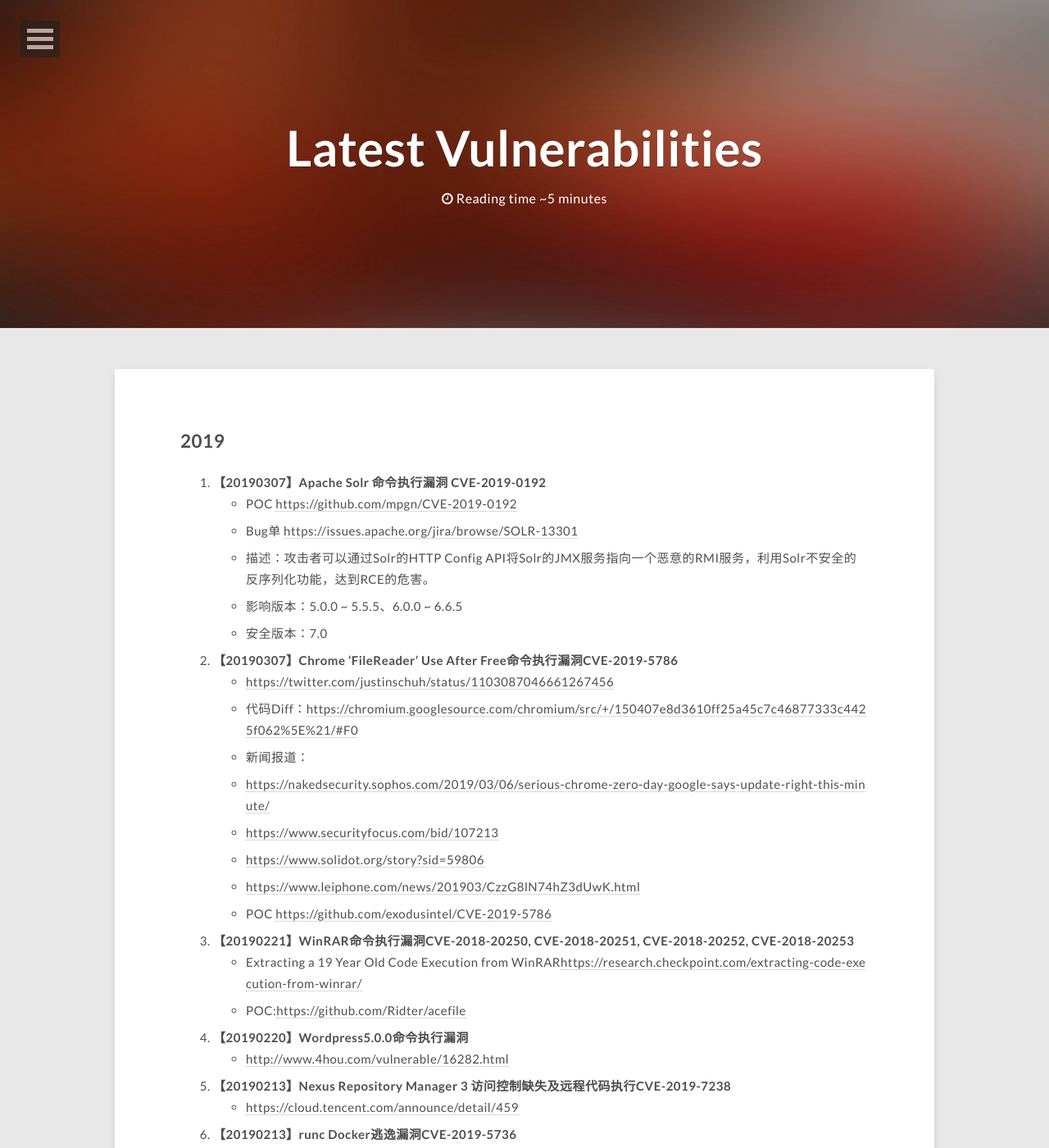
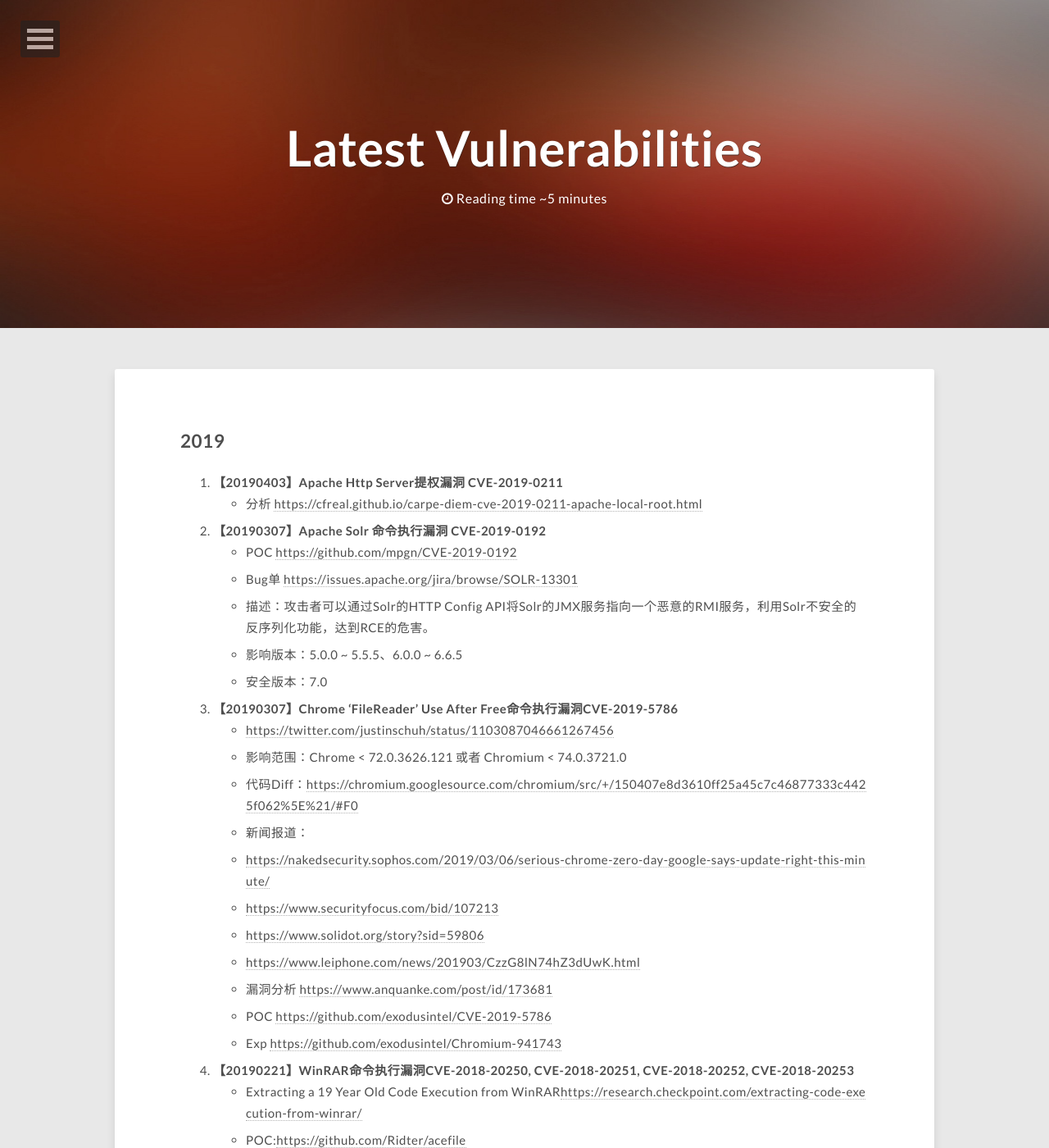
Before and after one commit to kxcode/kxcode.github.io, a Jekyll site: the page built from latest-vulns/index.md, in a window 1280 px wide and 1400 px high. Shown: the whole window at 82% size. Built offline with Jekyll 4.4.1, drawn with Linux system fonts in a browser that asks for light colours; nearby versions of some CDN libraries; comment, search, counter and statistics services are not loaded.

Commit message:
更新漏洞信息

```diff
--- a/latest-vulns/index.md
+++ b/latest-vulns/index.md
@@ -9,6 +9,9 @@ share: true
 
 2019
 ---
+1. **【20190403】Apache Http Server提权漏洞 CVE-2019-0211**
+    - 分析 <https://cfreal.github.io/carpe-diem-cve-2019-0211-apache-local-root.html>
+
 1. **【20190307】Apache Solr 命令执行漏洞 CVE-2019-0192**
     - POC <https://github.com/mpgn/CVE-2019-0192>
     - Bug单 <https://issues.apache.org/jira/browse/SOLR-13301>
@@ -18,13 +21,16 @@ share: true
 
 1. **【20190307】Chrome 'FileReader' Use After Free命令执行漏洞CVE-2019-5786**
     - <https://twitter.com/justinschuh/status/1103087046661267456>
+    - 影响范围：Chrome < 72.0.3626.121 或者 Chromium < 74.0.3721.0
     - 代码Diff：<https://chromium.googlesource.com/chromium/src/+/150407e8d3610ff25a45c7c46877333c4425f062%5E%21/#F0>
     - 新闻报道：
     - <https://nakedsecurity.sophos.com/2019/03/06/serious-chrome-zero-day-google-says-update-right-this-minute/>
     - <https://www.securityfocus.com/bid/107213>
     - <https://www.solidot.org/story?sid=59806>
     - <https://www.leiphone.com/news/201903/CzzG8lN74hZ3dUwK.html>
+    - 漏洞分析 <https://www.anquanke.com/post/id/173681>
     - POC <https://github.com/exodusintel/CVE-2019-5786>
+    - Exp <https://github.com/exodusintel/Chromium-941743>
 
 1. **【20190221】WinRAR命令执行漏洞CVE-2018-20250, CVE-2018-20251, CVE-2018-20252, CVE-2018-20253**
     - Extracting a 19 Year Old Code Execution from WinRAR<https://research.checkpoint.com/extracting-code-execution-from-winrar/>
```
